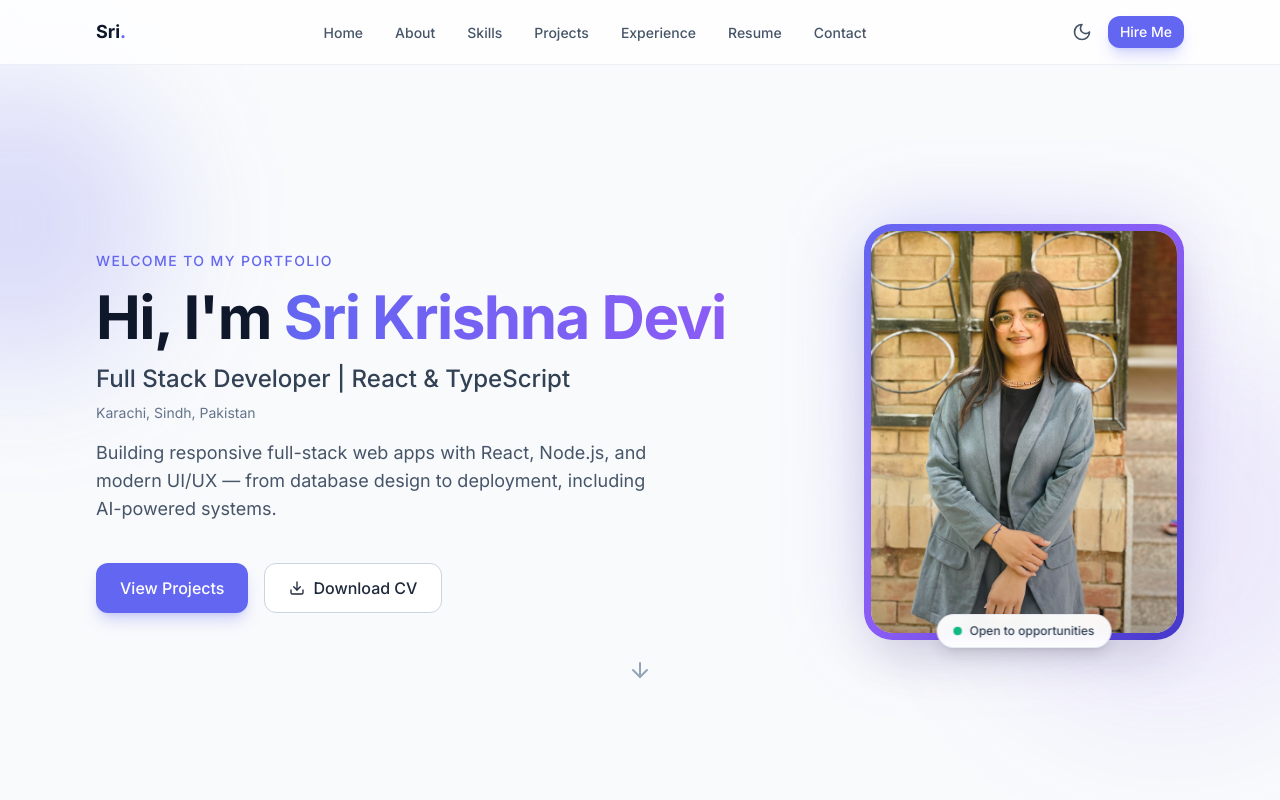
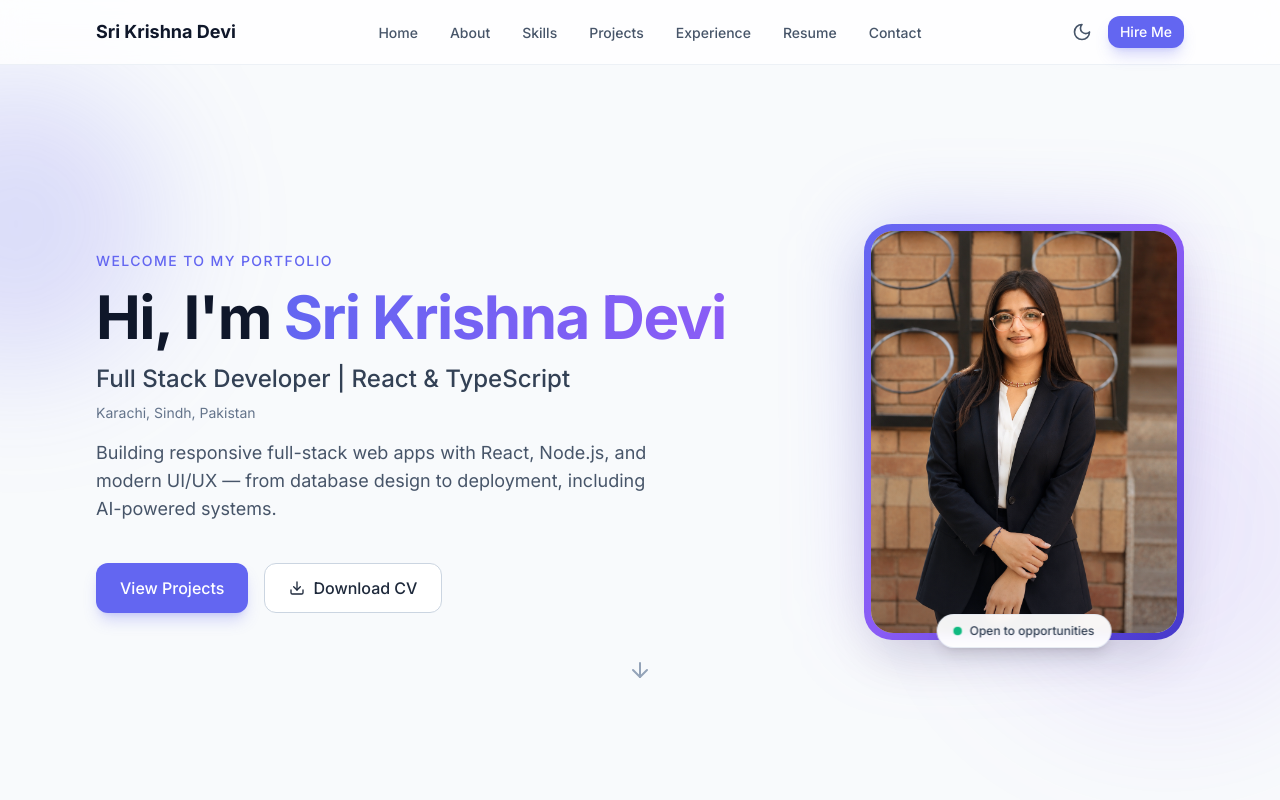
Before and after one commit to KrishnaParhyar/Portfolio, a React (Vite) app: page / in a window 1280 px wide. Shown: the top 800 px of the page. Built offline with nearby package versions, Linux system fonts and the light colour scheme.

Commit message:
Changes in Hero Section

```diff
--- a/src/components/layout/Footer.tsx
+++ b/src/components/layout/Footer.tsx
@@ -14,7 +14,7 @@ export function Footer() {
     <footer className="border-t border-slate-200 bg-white py-8 dark:border-slate-800 dark:bg-slate-950">
       <div className="section-container flex flex-col items-center justify-between gap-4 sm:flex-row">
         <p className="text-sm text-slate-500 dark:text-slate-400">
-          © {year} {siteConfig.name}. Built with React & TypeScript.
+          © {year} {siteConfig.name}.
         </p>
         <div className="flex gap-4">
           {socialLinks.map((link) => {
--- a/src/components/layout/Navbar.tsx
+++ b/src/components/layout/Navbar.tsx
@@ -19,10 +19,9 @@ export function Navbar({ isDark, onToggleTheme }: NavbarProps) {
       <nav className="section-container flex h-16 items-center justify-between">
         <a
           href="#home"
-          className="text-lg font-bold text-slate-900 dark:text-white"
+          className="text-sm font-bold leading-tight text-slate-900 dark:text-white sm:text-base md:text-lg"
         >
-          {siteConfig.name.split(' ')[0]}
-          <span className="text-accent">.</span>
+          {siteConfig.name}
         </a>
 
         <ul className="hidden items-center gap-8 md:flex">
@@ -48,11 +47,7 @@ export function Navbar({ isDark, onToggleTheme }: NavbarProps) {
             {isDark ? <Sun className="h-5 w-5" /> : <Moon className="h-5 w-5" />}
           </button>
 
-          <Button
-            href="#contact"
-            size="sm"
-            className="hidden sm:inline-flex"
-          >
+          <Button href="#contact" size="sm" className="inline-flex shrink-0">
             Hire Me
           </Button>
 
--- a/src/components/ui/Button.tsx
+++ b/src/components/ui/Button.tsx
@@ -1,14 +1,17 @@
-import type { ButtonHTMLAttributes, ReactNode } from 'react';
+import type { AnchorHTMLAttributes, ButtonHTMLAttributes, ReactNode } from 'react';
 
 type Variant = 'primary' | 'secondary' | 'ghost';
 type Size = 'sm' | 'md' | 'lg';
 
-interface ButtonProps extends ButtonHTMLAttributes<HTMLButtonElement> {
+type ButtonProps = {
   variant?: Variant;
   size?: Size;
   children: ReactNode;
   href?: string;
-}
+} & (
+  | ({ href?: undefined } & ButtonHTMLAttributes<HTMLButtonElement>)
+  | ({ href: string } & AnchorHTMLAttributes<HTMLAnchorElement>)
+);
 
 const variants: Record<Variant, string> = {
   primary:
@@ -37,7 +40,7 @@ export function Button({
 
   if (href) {
     return (
-      <a href={href} className={classes}>
+      <a href={href} className={classes} {...props}>
         {children}
       </a>
     );
--- a/src/data/site.ts
+++ b/src/data/site.ts
@@ -8,7 +8,7 @@ import type {
   SkillCategory,
   SocialLink,
 } from '../types';
-import profileImage from './profileImage.jpeg';
+import profileImage from './myImage.png';
 
 export const siteConfig: SiteConfig = {
   name: 'Sri Krishna Devi',
```
Also changed, not shown: src/data/myImage.png (added).
